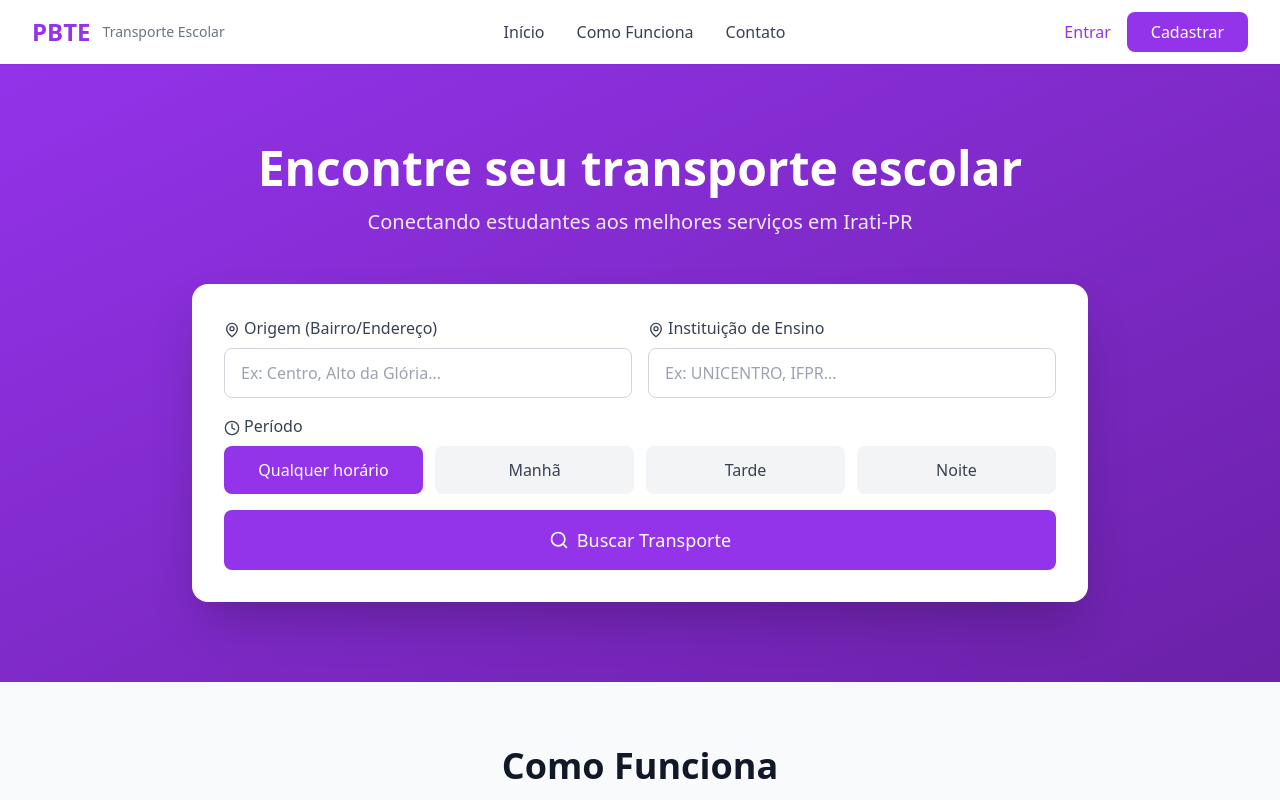
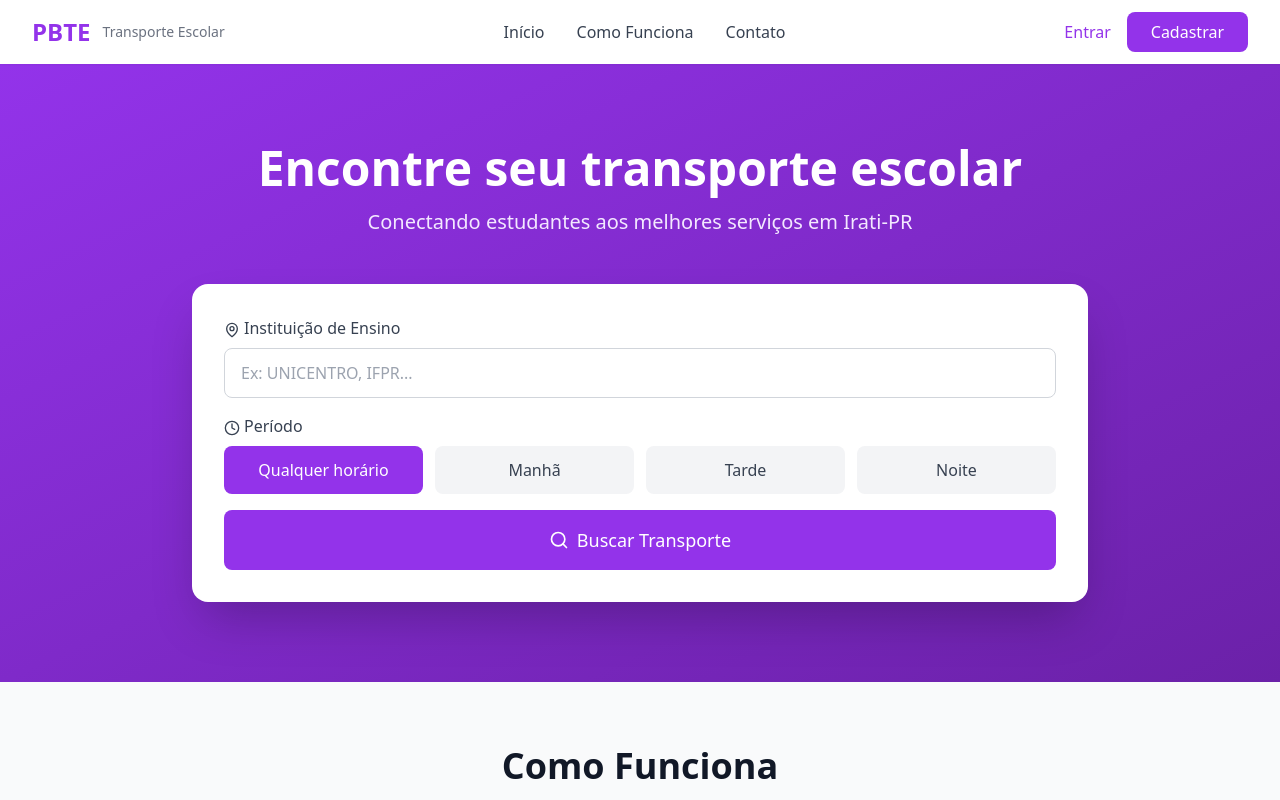
Before and after one commit to irgo00/projeto-tcc, a React (Vite) app in the folder frontend/: page / in a window 1280 px wide. Shown: the top 800 px of the page. Built offline with nearby package versions, Linux system fonts and the light colour scheme; no server answers.

Commit message:
fix: removido campo origem

```diff
--- a/frontend/src/components/features/SearchSection.tsx
+++ b/frontend/src/components/features/SearchSection.tsx
@@ -5,7 +5,6 @@ import Button from "../common/Button";
 
 interface SearchSectionProps {
   onSearch: (filters: {
-    origem: string;
     instituicao: string;
     periodo: string;
   }) => void;
@@ -18,12 +17,11 @@ const SearchSection = ({
   showResultsCount = false,
   resultsCount = 0,
 }: SearchSectionProps) => {
-  const [origem, setOrigem] = useState("");
   const [instituicao, setInstituicao] = useState("");
   const [periodo, setPeriodo] = useState("");
 
   const handleSubmit = () => {
-    onSearch({ origem, instituicao, periodo });
+    onSearch({ instituicao, periodo });
   };
 
   return (
@@ -49,14 +47,7 @@ const SearchSection = ({
 
         <div className="bg-white rounded-2xl shadow-2xl p-6 md:p-8 max-w-4xl mx-auto">
           <div className="space-y-4">
-            <div className="grid md:grid-cols-2 gap-4">
-              <Input
-                label="Origem (Bairro/Endereço)"
-                icon={MapPin}
-                value={origem}
-                onChange={(e) => setOrigem(e.target.value)}
-                placeholder="Ex: Centro, Alto da Glória..."
-              />
+            <div className="grid md:grid-cols-1 gap-4">
               <Input
                 label="Instituição de Ensino"
                 icon={MapPin}
```
